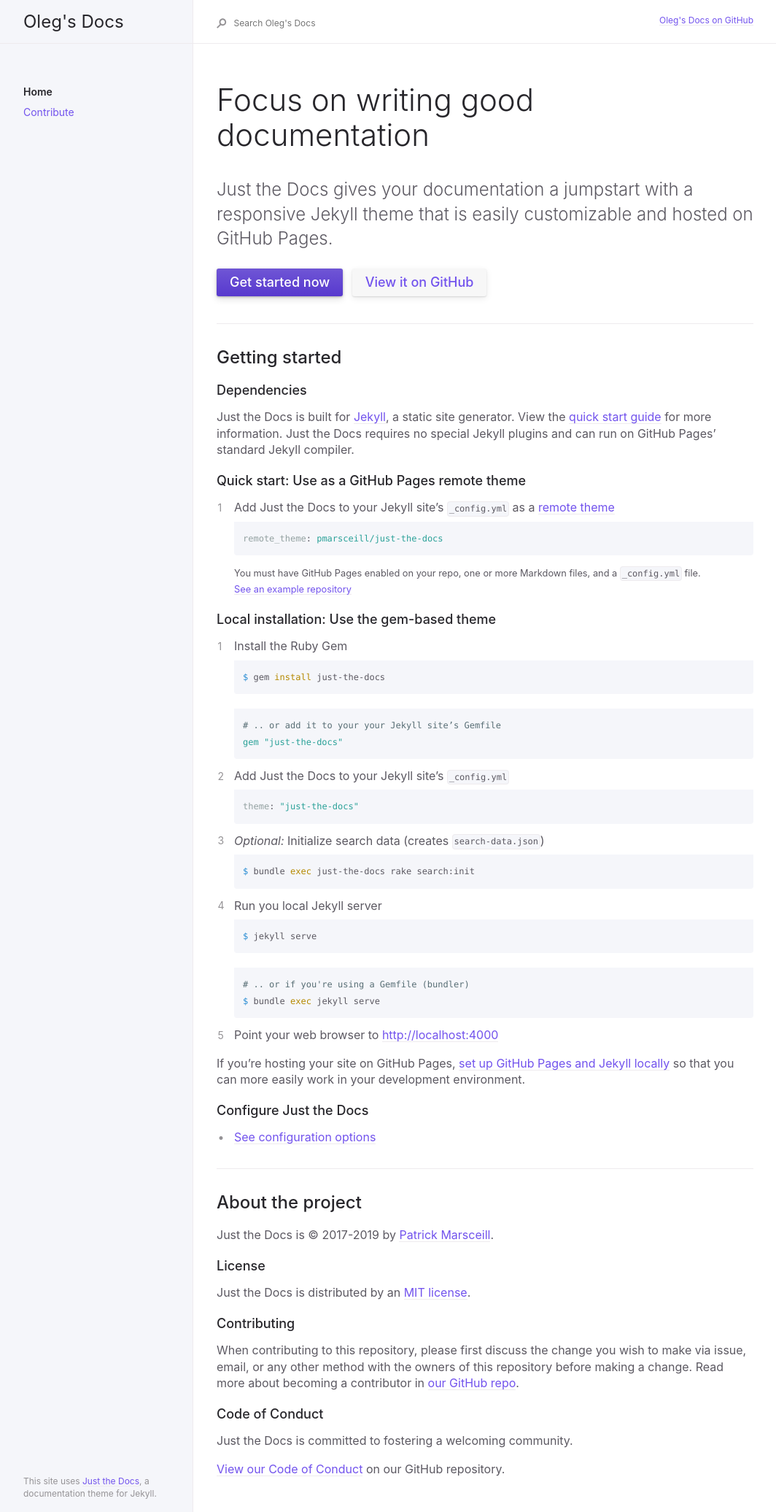
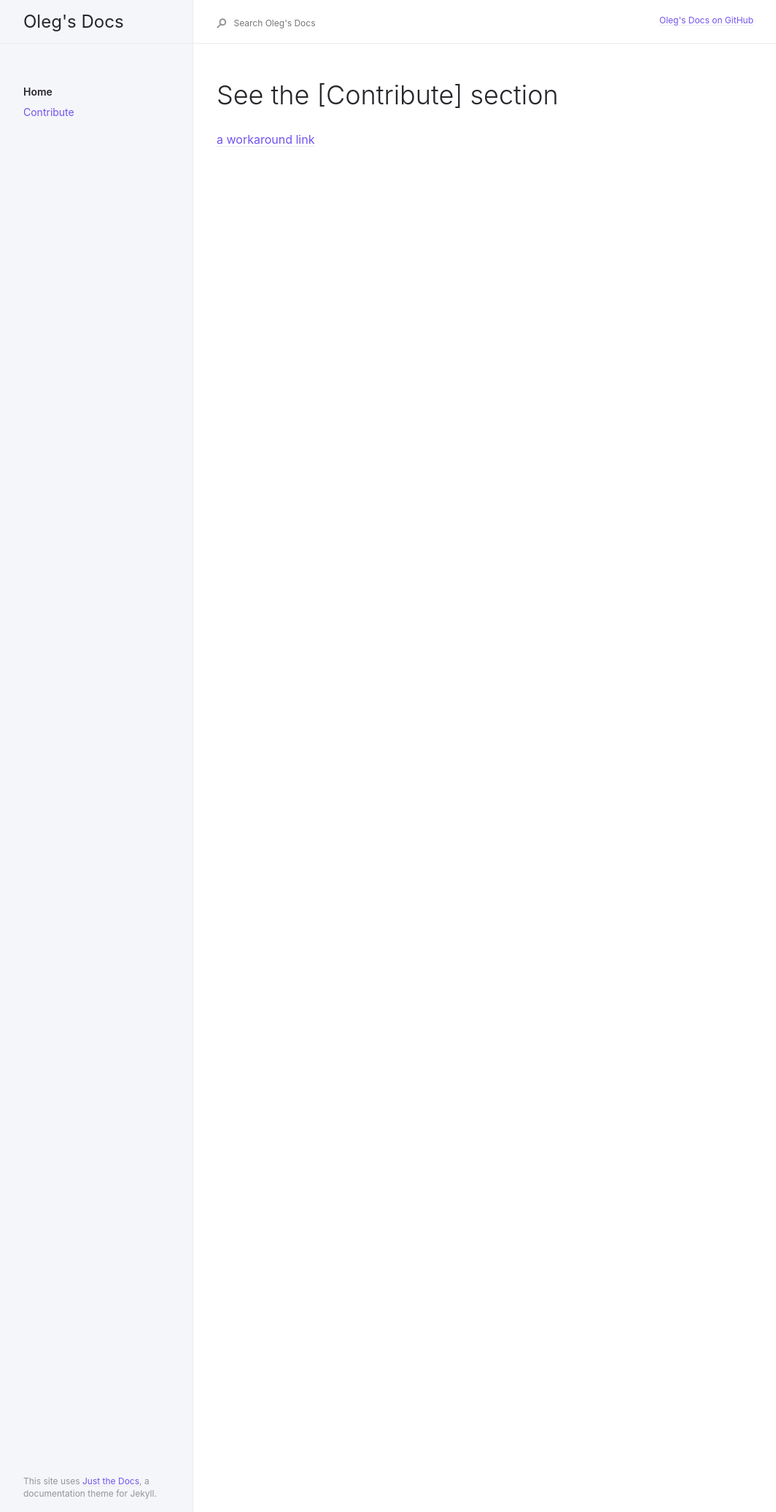
Before and after one commit to olegchorny/olegchorny.github.io, a Jekyll site: the page built from index.md, in a window 1280 px wide. Shown: the whole page at 73% size, without its empty margins (91-1155 px from the left). Built offline with Jekyll 4.4.1, drawn with Linux system fonts in a browser that asks for light colours.

Commit message:
grandparents

````diff
--- a/index.md
+++ b/index.md
@@ -6,81 +6,6 @@ description: "Just the Docs is a responsive Jekyll theme with built-in search th
 permalink: /
 ---
 
-# Focus on writing good documentation
-{: .fs-9 }
+# See the [Contribute] section
 
-Just the Docs gives your documentation a jumpstart with a responsive Jekyll theme that is easily customizable and hosted on GitHub Pages.
-{: .fs-6 .fw-300 }
-
-[Get started now](#getting-started){: .btn .btn-primary .fs-5 .mb-4 .mb-md-0 .mr-2 } [View it on GitHub](https://github.com/pmarsceill/just-the-docs){: .btn .fs-5 .mb-4 .mb-md-0 }
-
----
-
-## Getting started
-
-### Dependencies
-
-Just the Docs is built for [Jekyll](https://jekyllrb.com), a static site generator. View the [quick start guide](https://jekyllrb.com/docs/) for more information. Just the Docs requires no special Jekyll plugins and can run on GitHub Pages' standard Jekyll compiler.
-
-### Quick start: Use as a GitHub Pages remote theme
-
-1. Add Just the Docs to your Jekyll site's `_config.yml` as a [remote theme](https://blog.github.com/2017-11-29-use-any-theme-with-github-pages/)
-```yaml
-remote_theme: pmarsceill/just-the-docs
-```
-<small>You must have GitHub Pages enabled on your repo, one or more Markdown files, and a `_config.yml` file. [See an example repository](https://github.com/pmarsceill/jtd-remote)</small>
-
-### Local installation: Use the gem-based theme
-
-1. Install the Ruby Gem
-```bash
-$ gem install just-the-docs
-```
-```yaml
-# .. or add it to your your Jekyll site’s Gemfile
-gem "just-the-docs"
-```
-2. Add Just the Docs to your Jekyll site’s `_config.yml`
-```yaml
-theme: "just-the-docs"
-```
-3. _Optional:_ Initialize search data (creates `search-data.json`)
-```bash
-$ bundle exec just-the-docs rake search:init
-```
-3. Run you local Jekyll server
-```bash
-$ jekyll serve
-```
-```bash
-# .. or if you're using a Gemfile (bundler)
-$ bundle exec jekyll serve
-```
-4. Point your web browser to [http://localhost:4000](http://localhost:4000)
-
-If you're hosting your site on GitHub Pages, [set up GitHub Pages and Jekyll locally](https://help.github.com/en/articles/setting-up-your-github-pages-site-locally-with-jekyll) so that you can more easily work in your development environment.
-
-### Configure Just the Docs
-
-- [See configuration options]({{ site.baseurl }}{% link docs/configuration.md %})
-
----
-
-## About the project
-
-Just the Docs is &copy; 2017-2019 by [Patrick Marsceill](http://patrickmarsceill.com).
-
-### License
-
-Just the Docs is distributed by an [MIT license](https://github.com/pmarsceill/just-the-docs/tree/master/LICENSE.txt).
-
-### Contributing
-
-When contributing to this repository, please first discuss the change you wish to make via issue,
-email, or any other method with the owners of this repository before making a change. Read more about becoming a contributor in [our GitHub repo](https://github.com/pmarsceill/just-the-docs#contributing).
-
-### Code of Conduct
-
-Just the Docs is committed to fostering a welcoming community.
-
-[View our Code of Conduct](https://github.com/pmarsceill/just-the-docs/tree/master/CODE_OF_CONDUCT.md) on our GitHub repository.
+[a workaround link](/contribute.md)
````
